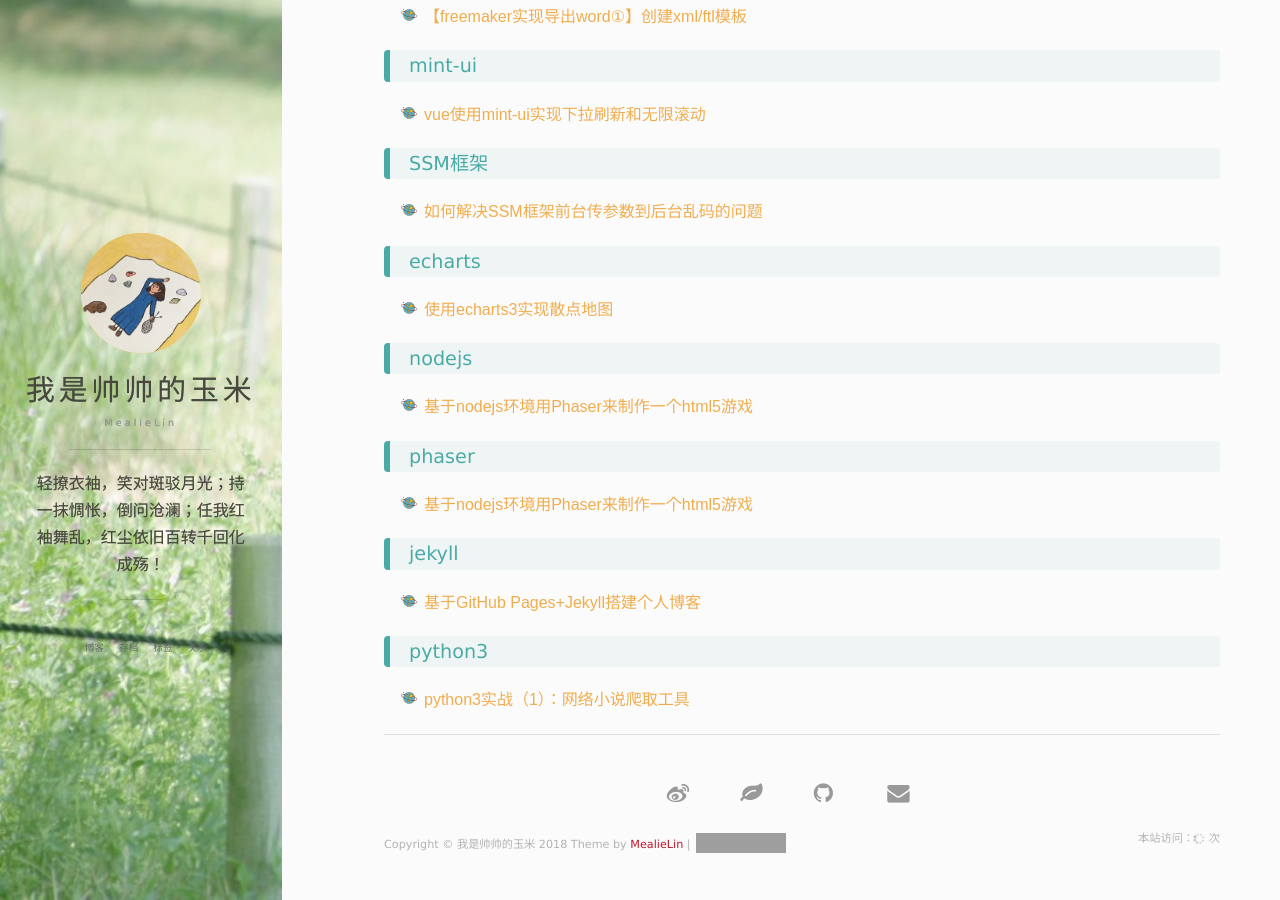
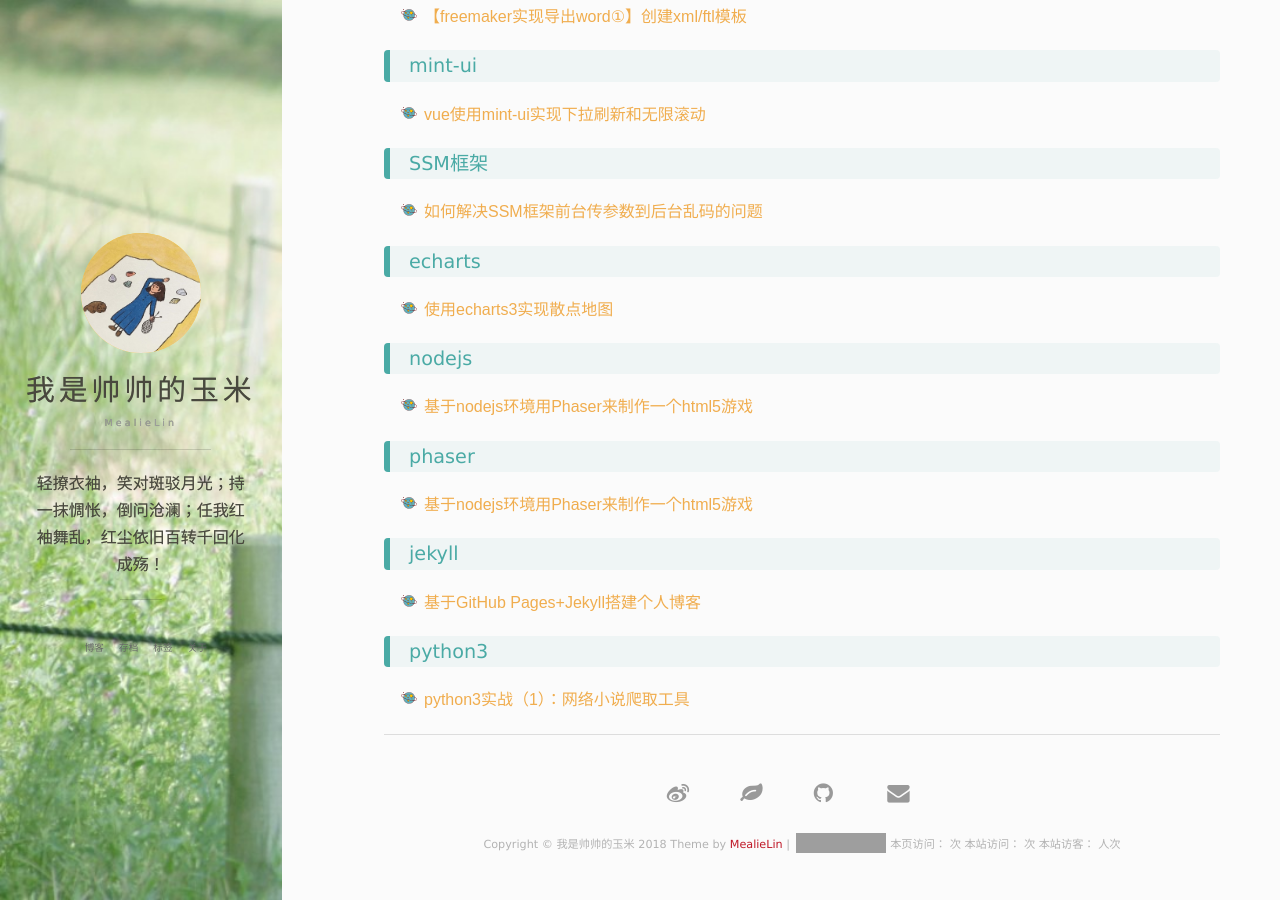
Before and after one commit to MealiaLin/mealialin.github.io, a Jekyll site: the page built from tags.html, in a window 1280 px wide and 900 px high, scrolled down 1004 px. Built offline with Jekyll 4.4.1, drawn with Linux system fonts in a browser that asks for light colours; nearby versions of some CDN libraries; comment, search, counter and statistics services are not loaded; grey boxes are pictures that could not be loaded.

Commit message:
修改百度统计显示

```diff
--- a/_includes/footer.html
+++ b/_includes/footer.html
@@ -71,18 +71,22 @@
         </div>
         <br/>
         <div class = "footer_div">
-           <div class="copyright text-muted" style="float:left; width:100%;margin-right: -200px;">
+           <div class="copyright text-muted" style="text-align: center; width:100%;margin-right: -200px;">
             Copyright &copy; {{ site.title }} {{ site.time | date: '%Y' }} Theme by <a href="http://mealialin.github.io/">MealieLin</a> |
             <iframe
                 style="margin-left: 2px; margin-bottom:-5px;"
                 frameborder="0" scrolling="0" width="91px" height="20px"
                 src="https://ghbtns.com/github-btn.html?user=mealialin&repo=mealialin.github.io&type=star&count=true" >
             </iframe>
+               <link rel="stylesheet" href="//cdn.bootcss.com/font-awesome/4.3.0/css/font-awesome.min.css">
+
+               <!-- pv的方式，显示单页访问量 -->
+               <span id="busuanzi_container_page_pv"> 本页访问：<span id="busuanzi_value_page_pv"></span> 次 </span>
+               <!-- pv的方式，单个用户连续点击n篇文章，记录n次访问量 -->
+               <span id="busuanzi_container_site_pv"> 本站访问：<span id="busuanzi_value_site_pv"></span> 次</span>
+               <!-- uv的方式，单个用户连续点击n篇文章，只记录1次访客数 -->
+               <span id="busuanzi_container_site_uv"> 本站访客：<span id="busuanzi_value_site_uv"></span> 人次</span>
             </div>
-        	<div align="right" style="float: right; width: 200px;">
-    			<link rel="stylesheet" href="//cdn.bootcss.com/font-awesome/4.3.0/css/font-awesome.min.css">
-    			<span id="busuanzi_value_page_pv"></span> 本站访问：<span id="busuanzi_value_page_pv"><i class="fa fa-spinner fa-spin"></i></span> 次
-          	</div>
         <div>
     </footer>
 </section>
```
